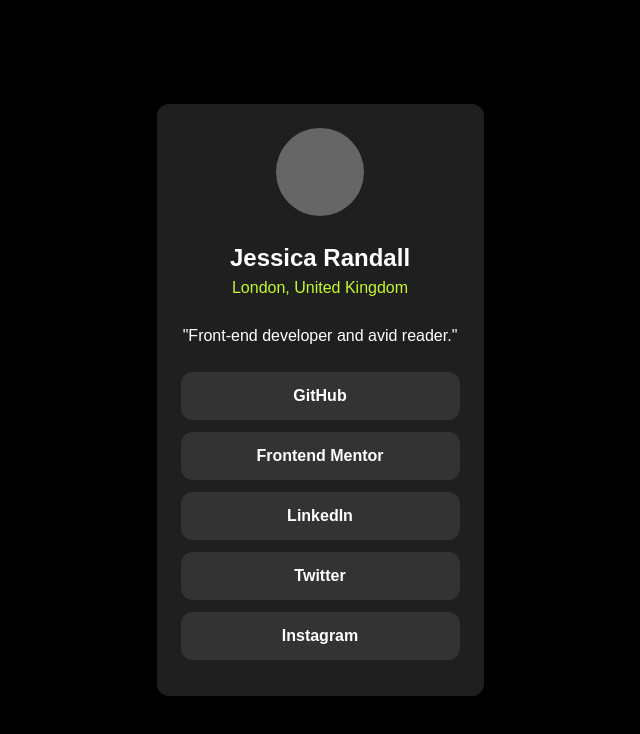
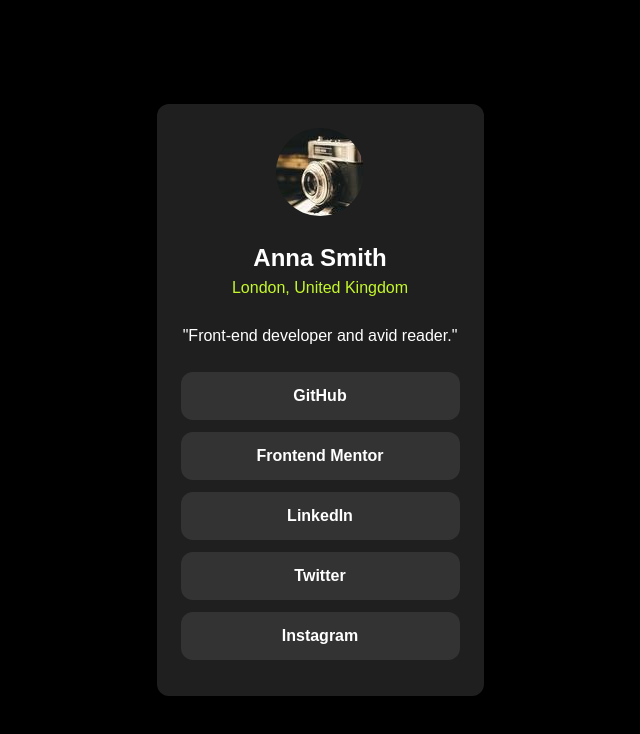
Before and after one commit to ortemcheg/social-profile, a React (Vite) app: page / in a window 1280 px wide. Shown: the top 734 px of the page, without its empty margins (320-960 px from the left). Built offline with nearby package versions, Linux system fonts and the light colour scheme.

Commit message:
Replaces placeholder with actual image + minor updates

```diff
--- a/src/App.styles.ts
+++ b/src/App.styles.ts
@@ -39,7 +39,7 @@ const imageFadeIn = keyframes`
     }
 `;
 
-export const ImagePlaceHolder = styled.div`
+export const ImagePlaceHolder = styled.img`
   width: 88px;
   height: 88px;
   margin: 0 auto;
--- a/src/App.tsx
+++ b/src/App.tsx
@@ -2,14 +2,19 @@ import { ProfileHeader } from "./components/ProfileHeader";
 import { SocialLinkBlock } from "./components/SocialLinksBlock";
 import { BackgroundWrapper, CardWrapper, ImagePlaceHolder } from "./App.styles";
 import { mockLinks } from "./mockData";
+import profileImage from "./assets/250-88x88.jpg";
 
 function App() {
+  const userName = "Anna Smith";
   return (
     <BackgroundWrapper>
       <CardWrapper>
-        <ImagePlaceHolder />
+        <ImagePlaceHolder
+          src={profileImage}
+          alt={`Photograph of ${userName}`}
+        />
         <ProfileHeader
-          userName="Jessica Randall"
+          userName={userName}
           location="London, United Kingdom"
           userBio="Front-end developer and avid reader."
         />
--- a/src/components/SocialLinksBlock.tsx
+++ b/src/components/SocialLinksBlock.tsx
@@ -12,7 +12,7 @@ export const SocialLinkBlock = ({ links }: SocialLinksBlockProps) => {
   const renderedLinks = useMemo(
     () =>
       links.map((link) => (
-        <li>
+        <li key={link.linkText}>
           <SocialLink href={link.linkHref}>{link.linkText}</SocialLink>
         </li>
       )),
```
Also changed, not shown: src/assets/250-88x88.jpg (added), 1 other file (tests, documents, lock files or other folders).
